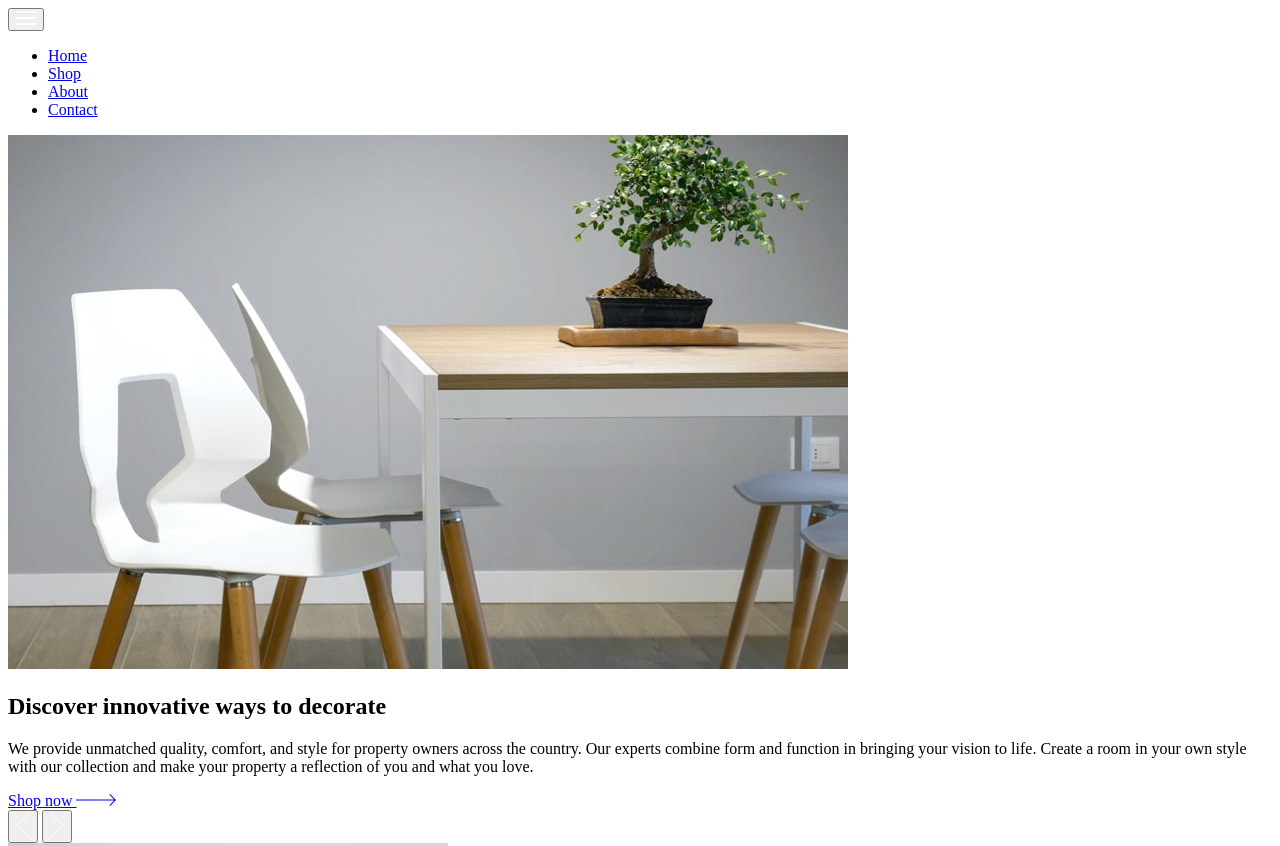
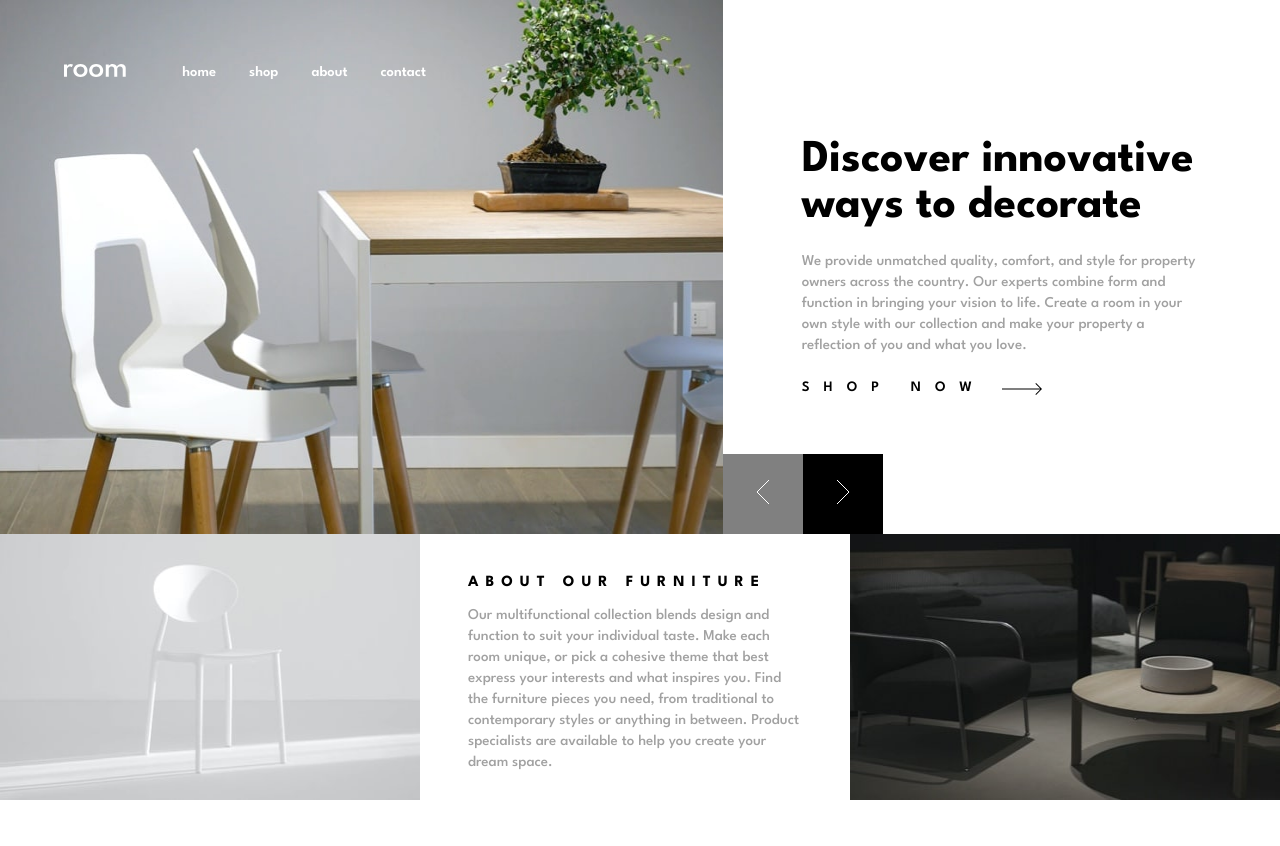
Before and after one commit to Mhmd-Tarek-Mhmd/Room-homepage, a plain HTML site: page index.html in a window 1280 px wide. Shown: the top 846 px of the page. After the commit the page ends 800 px from the top, so only its background shows below. Drawn offline with Linux system fonts and the light colour scheme.

Commit message:
ADD: page styles

```diff
--- a/assets/styles.css
+++ b/assets/styles.css
@@ -0,0 +1,285 @@
+:root {
+  --gray: hsl(0, 0%, 63%);
+  --black: hsl(0, 0%, 0%);
+  --white: hsl(0, 0%, 100%);
+  --dark-gray: hsl(0, 0%, 27%);
+}
+
+* {
+  margin: 0;
+  padding: 0;
+  box-sizing: border-box;
+}
+
+body {
+  background-color: var(--white);
+  font: 500 12px/1 "League Spartan", sans-serif;
+}
+p {
+  font-size: 15px;
+  line-height: 1.4;
+  color: var(--gray);
+}
+button {
+  border: none;
+  font: inherit;
+  background: none;
+}
+a {
+  color: inherit;
+  text-decoration: none;
+}
+button img,
+a img,
+button svg,
+a svg {
+  pointer-events: none;
+}
+article img {
+  width: 100%;
+  height: 100%;
+  -o-object-fit: fill;
+  object-fit: fill;
+}
+
+/*
+  Hero section
+*/
+
+.hero {
+  position: relative;
+}
+.hero nav {
+  top: 48px;
+  left: 24px;
+  width: 50%;
+  z-index: 999;
+  display: flex;
+  position: absolute;
+  align-items: center;
+  justify-content: space-between;
+}
+@media (min-width: 992px) {
+  .hero nav {
+    top: 64px;
+    left: 64px;
+    width: 362px;
+  }
+}
+.hero nav #menu {
+  gap: 33px;
+  list-style: none;
+  font-weight: 600;
+  font-size: 14.5px;
+  color: var(--white);
+  align-items: center;
+  text-transform: lowercase;
+}
+.hero nav #menu a {
+  outline: none;
+  position: relative;
+}
+.hero nav #menu a::before {
+  left: 50%;
+  width: 16px;
+  height: 2px;
+  position: absolute;
+  top: calc(100% + 9px);
+  transform: translateX(-50%);
+  background-color: currentColor;
+}
+.hero nav #menu a:hover::before,
+.hero nav #menu a:focus-visible::before {
+  content: "";
+}
+@media (max-width: 767px) {
+  .hero nav button {
+    z-index: 99;
+    cursor: pointer;
+  }
+  .hero nav #menu {
+    top: -48px;
+    left: -24px;
+    width: 200%;
+    display: none;
+    height: 110px;
+    position: absolute;
+    color: var(--black);
+    justify-content: end;
+    padding: 0 23px 0 27px;
+    background-color: var(--white);
+  }
+  .hero nav #menu::before {
+    z-index: -1;
+    inset: 0 0 0 0;
+    position: fixed;
+    background-color: rgb(0 0 0 / 40%);
+  }
+  .hero nav #menu.show {
+    display: flex;
+  }
+  .hero nav #menu.show::before {
+    content: "";
+  }
+}
+@media (min-width: 768px) {
+  .hero nav button {
+    display: none;
+  }
+  .hero nav #menu {
+    display: flex;
+  }
+}
+
+.hero .slide:not([hidden]) {
+  display: grid;
+  position: relative;
+  grid-template-rows: 360px 410px;
+}
+.hero .slide .txt {
+  display: grid;
+  place-items: center;
+}
+.hero .slide .txt > div {
+  width: 308px;
+}
+.hero .slide h1 {
+  font-size: 2.8em;
+}
+@media (max-width: 350px) {
+  .hero .slide .txt > div {
+    width: 250px;
+  }
+}
+@media (min-width: 1200px) {
+  .hero .slide .txt > div {
+    width: 400px;
+  }
+  .hero .slide h1 {
+    font-size: 3.8em;
+  }
+}
+
+.hero .slide p {
+  margin: 14px 0 43px;
+}
+@media (min-width: 992px) {
+  .hero .slide p {
+    margin: 22px 0 25px;
+  }
+}
+
+.hero .slide a {
+  gap: 16px;
+  display: flex;
+  font-weight: 600;
+  font-size: 1.2em;
+  will-change: color;
+  color: var(--black);
+  align-items: center;
+  letter-spacing: 14px;
+  text-transform: uppercase;
+}
+.hero .slide a:hover,
+.hero .slide a:focus-visible {
+  color: var(--dark-gray);
+}
+
+.hero .controls {
+  right: 0;
+  top: 304px;
+  display: grid;
+  position: absolute;
+  grid-template-rows: 56px;
+  grid-template-columns: 56px 56px;
+}
+.hero .controls button {
+  will-change: background-color;
+  background-color: var(--black);
+}
+.hero .controls button:disabled {
+  background-color: gray;
+}
+.hero .controls button:not(:disabled):hover,
+.hero .controls button:not(:disabled):focus-visible {
+  background-color: var(--dark-gray);
+}
+@media (min-width: 768px) {
+  .hero .slide:not([hidden]) {
+    grid-template-rows: 534px;
+    grid-template-columns: 1.3fr 1fr;
+  }
+  .hero .controls {
+    top: 454px;
+    left: 56.5%;
+    grid-template-rows: 80px;
+    grid-template-columns: 80px 80px;
+  }
+}
+@media (min-width: 1440px) {
+  .hero .slide:not([hidden]) {
+    grid-template-columns: 840px 1fr;
+  }
+  .hero .controls {
+    left: 840px;
+  }
+}
+
+/*
+  About section
+*/
+
+.about article {
+  display: grid;
+  grid-template-rows: 238px 303px 227px;
+}
+.about article .wrapper {
+  display: grid;
+  padding: 0 32px;
+  place-items: center;
+}
+.about article h2 {
+  font-size: 1.2em;
+  letter-spacing: 5px;
+  margin-bottom: 19px;
+  color: var(--black);
+  text-transform: uppercase;
+}
+
+@media (max-width: 374px) {
+  .about article .wrapper {
+    padding: 0 16px;
+  }
+  .about article h2 {
+    letter-spacing: 3px;
+  }
+}
+@media (min-width: 768px) {
+  .about article {
+    grid-template-rows: 266px;
+    grid-template-columns: 1fr 1.4fr 1fr;
+  }
+  .about article h2 {
+    padding-top: 14px;
+  }
+}
+@media (min-width: 768px) and (max-width: 991px) {
+  .about article .wrapper {
+    padding: 0 16px;
+  }
+}
+@media (min-width: 992px) {
+  .about article h2 {
+    font-size: 1.3em;
+    letter-spacing: 7px;
+    margin-bottom: 15px;
+  }
+}
+@media (min-width: 1200px) {
+  .about article {
+    grid-template-columns: minmax(0, 420px) minmax(0, 580px) minmax(0, 440px);
+  }
+  .about article .wrapper {
+    padding: 0 48px;
+  }
+}
--- a/index.html
+++ b/index.html
@@ -5,6 +5,13 @@
     <meta http-equiv="X-UA-Compatible" content="ie=edge" />
     <meta name="viewport" content="width=device-width, initial-scale=1.0" />
     <title>Room - Home</title>
+    <link rel="stylesheet" href="assets/styles.css" />
+    <link rel="preconnect" href="https://fonts.googleapis.com" />
+    <link rel="preconnect" href="https://fonts.gstatic.com" crossorigin />
+    <link
+      rel="stylesheet"
+      href="https://fonts.googleapis.com/css2?family=League+Spartan:wght@500;600;700&display=swap"
+    />
   </head>
   <body>
     <main>
@@ -130,7 +137,7 @@
           </article>
 
           <div class="controls">
-            <button aria-label="Previous slide" class="prev">
+            <button disabled aria-label="Previous slide" class="prev">
               <svg aria-hidden="true" width="14" height="24" xmlns="http://www.w3.org/2000/svg"><path d="M13 0L1 12l12 12" stroke="#FFF" fill="none" fill-rule="evenodd"/></svg>
             </button>
             <button aria-label="Next slide" class="next">
```
